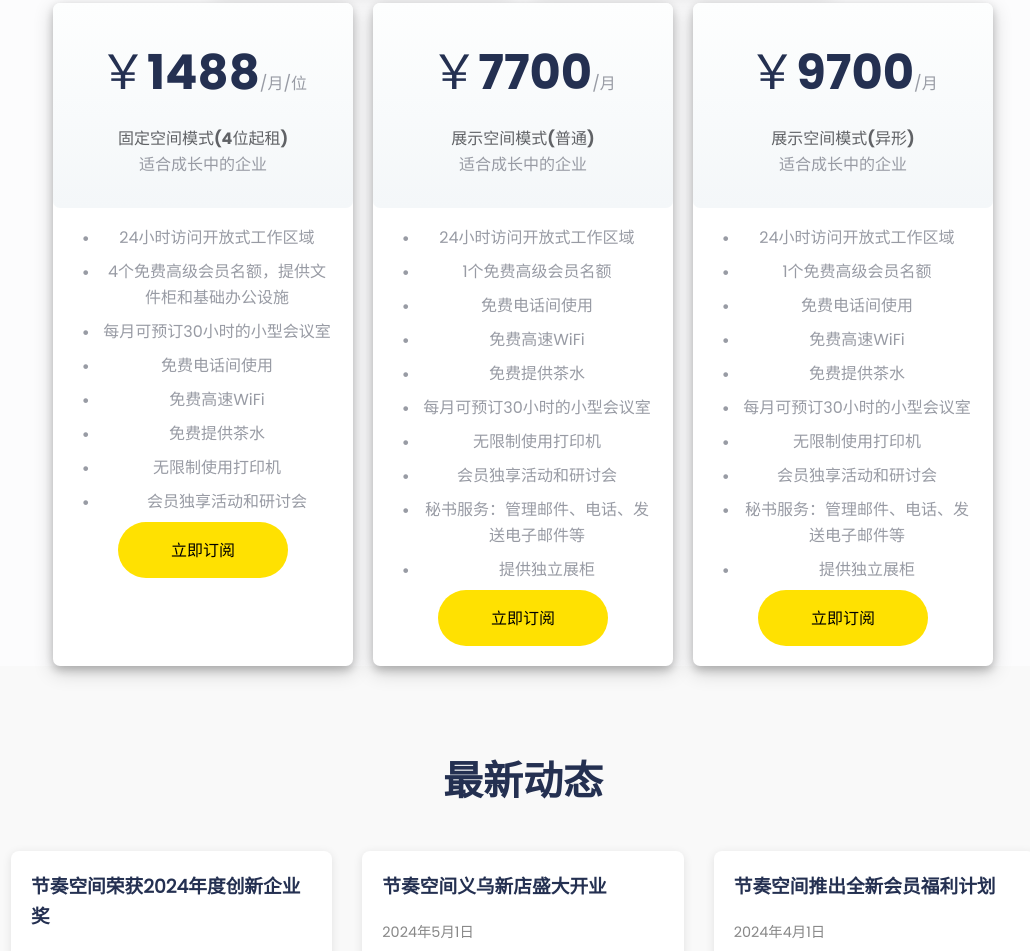
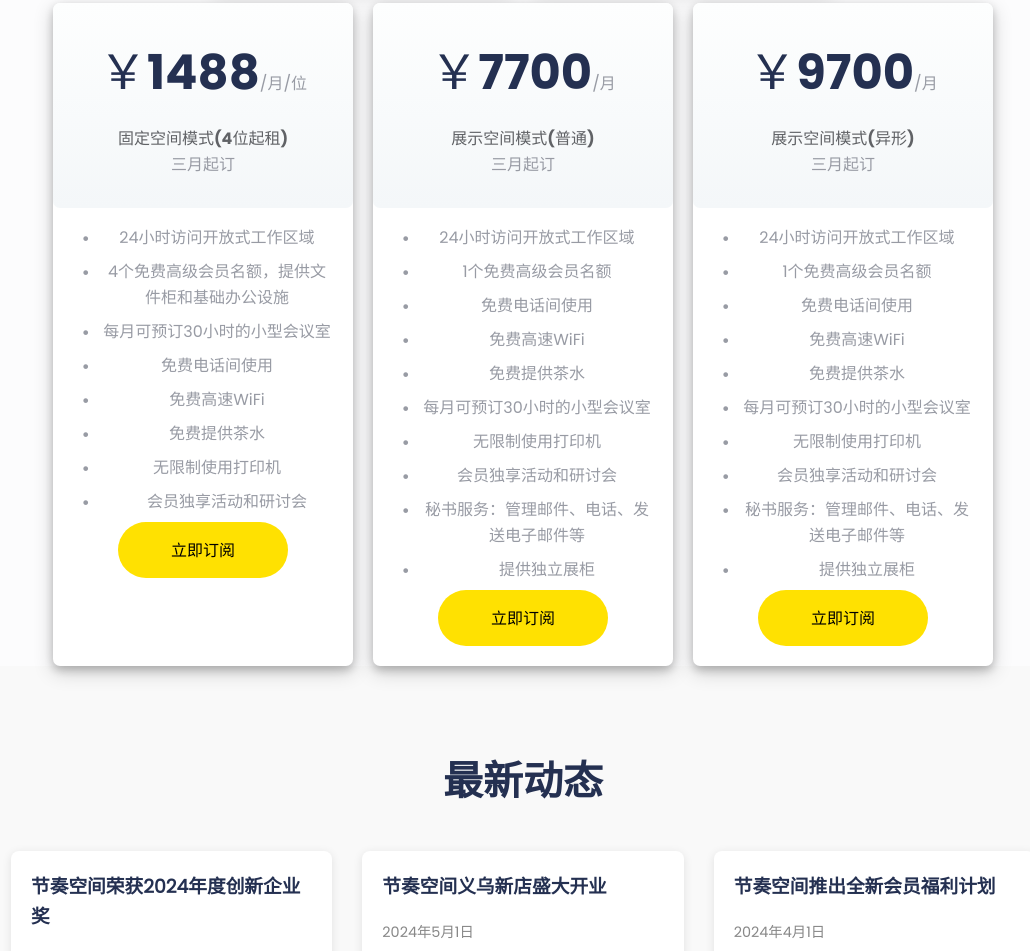
Before and after one commit to WishfulS3/ritmohub.github.io, a plain HTML site: page index.html in a window 1280 px wide. Shown: the part 3639-4590 px from the top of the page, without its empty margins (117-1147 px from the left). Drawn offline with Linux system fonts and the light colour scheme.

Commit message:
Update index.html

```diff
--- a/index.html
+++ b/index.html
@@ -321,7 +321,7 @@
                     <div class="cardTop">
                         <p><span class="cardTop__charge" data-monthly-price="￥1688" data-yearly-price="￥1488"></span>/月/位</p>
                         <p class="cardTop__type">固定空间模式(4位起租)</p>
-                        <p>适合成长中的企业</p>
+                        <p>三月起订</p>
                     </div>
                     <div class="cardBottom">
                         <ul class="custom-bullet-list">
@@ -347,7 +347,7 @@
                     <div class="cardTop">
                         <p><span class="cardTop__charge" data-monthly-price="￥7800" data-yearly-price="￥7700"></span>/月</p>
                         <p class="cardTop__type">展示空间模式(普通)</p>
-                        <p>适合成长中的企业</p>
+                        <p>三月起订</p>
                     </div>
                     <div class="cardBottom">
                         <ul class="custom-bullet-list">
@@ -374,7 +374,7 @@
                     <div class="cardTop">
                         <p><span class="cardTop__charge" data-monthly-price="￥9800" data-yearly-price="￥9700"></span>/月</p>
                         <p class="cardTop__type">展示空间模式(异形)</p>
-                        <p>适合成长中的企业</p>
+                        <p>三月起订</p>
                     </div>
                     <div class="cardBottom">
                         <ul class="custom-bullet-list">
```
